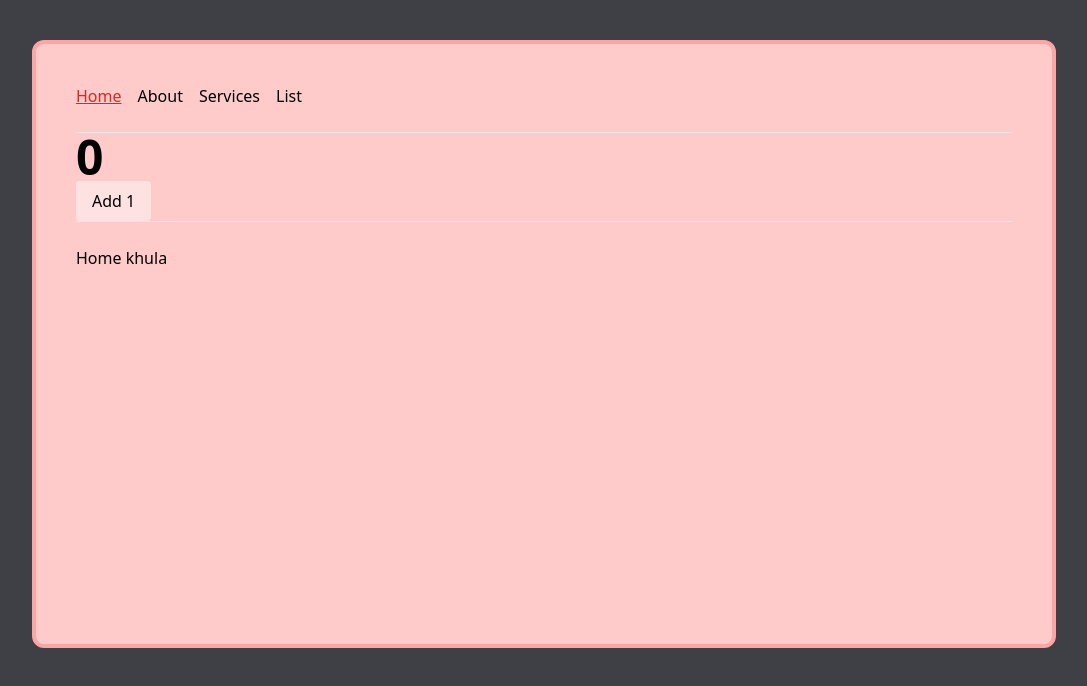
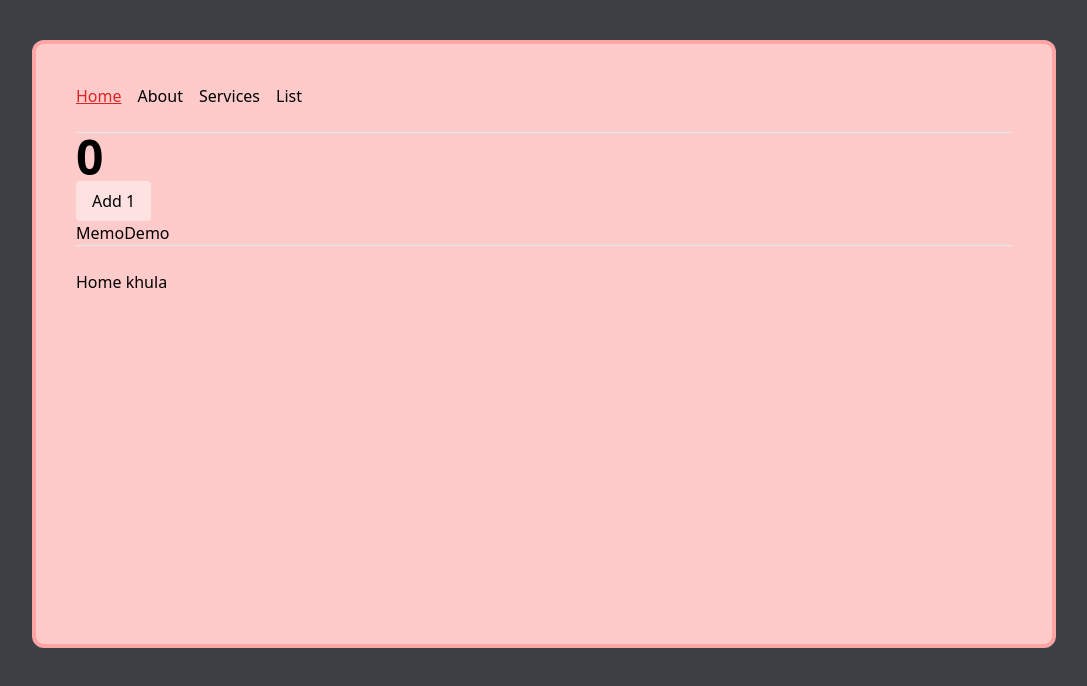
Before and after one commit to the-sahil-gupta/react_oct, a React (Vite) app: page / in a window 1280 px wide. Shown: the top 686 px of the page, without its empty margins (96-1183 px from the left). Built offline with nearby package versions, Linux system fonts and the light colour scheme.

Commit message:
memo used from react to props

```diff
--- a/src/App.jsx
+++ b/src/App.jsx
@@ -8,15 +8,14 @@ import Pagenotfound from './components/Pagenotfound';
 import List from './components/LIst';
 import ListItem from './components/Listitem';
 import { useMemo, useState } from 'react';
+import MemoDemo from './components/MemoDemo';
 
 const App = () => {
 	const [count, setCount] = useState(0);
-
-	const bigFunc = () => {
-		for (let i = 0; i < 1000000000; i++) {}
+	const [memodata, setmemodata] = useState('Memo data');
+	const memodataHandler = () => {
+		setmemodata('Memo data changed');
 	};
-	const memoizedBigFunc = useMemo(bigFunc, []);
-	// const memoizedBigFunc = useMemo(bigFunc, [count]);
 
 	return (
 		<div className="bg-zinc-700 h-screen pt-10">
@@ -25,7 +24,6 @@ const App = () => {
 				<br />
 				<hr />
 				<h1 className="text-5xl font-bold">{count}</h1>
-				{memoizedBigFunc}
 				<button
 					onClick={() => {
 						setCount(count + 1);
@@ -33,6 +31,15 @@ const App = () => {
 					className="px-4 py-2 rounded bg-red-100">
 					Add 1
 				</button>
+
+				<MemoDemo memodata={memodata} memodataHandler={memodataHandler} />
+				{/* <button
+					onClick={() => {
+						setmemodata('Memo data changed');
+					}}
+					className="px-4 py-2 rounded bg-red-100">
+					Change Memo Data
+				</button> */}
 				<hr />
 				<br />
 				<Routes>
```
Also changed, not shown: src/components/MemoDemo.jsx (+6 -2 lines).
